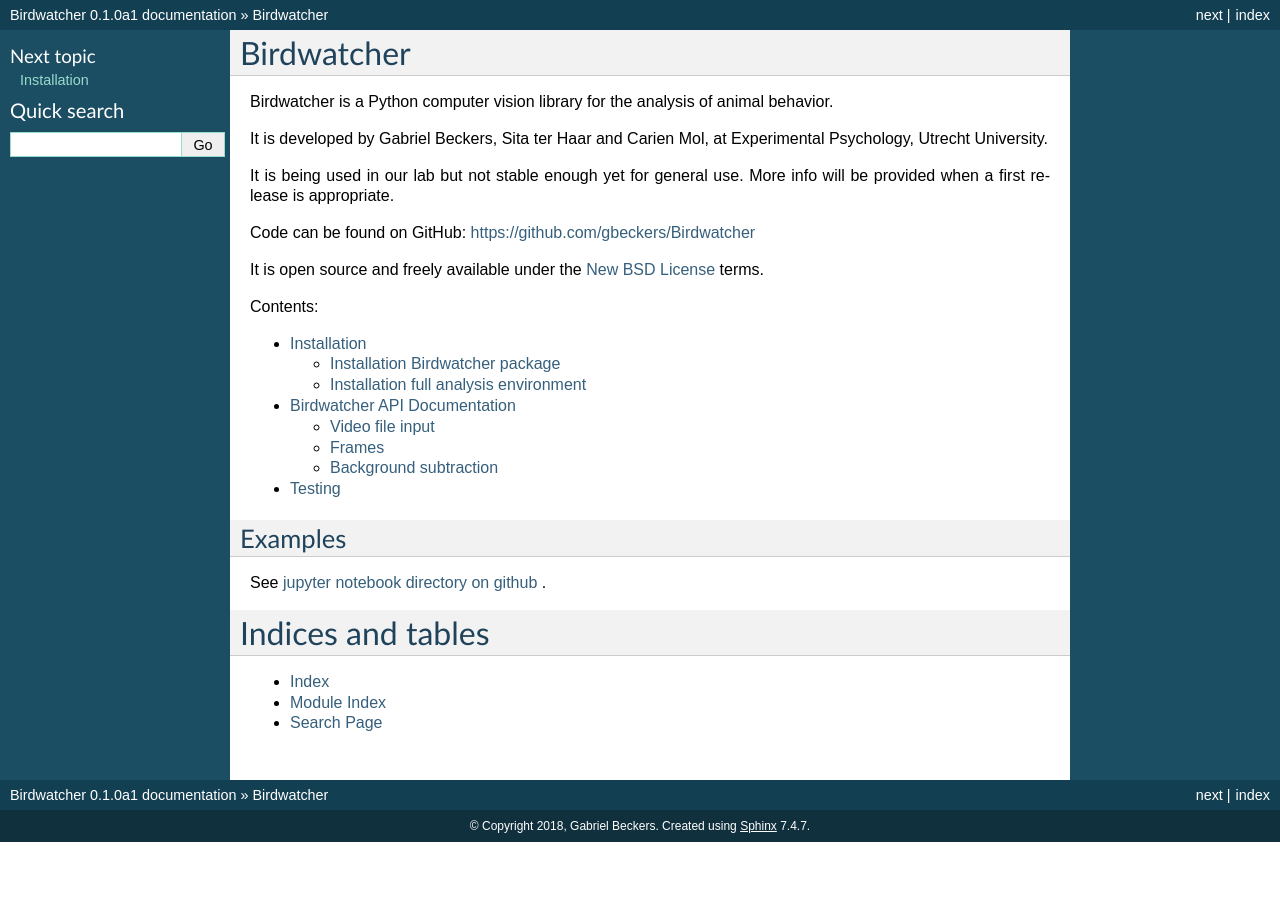
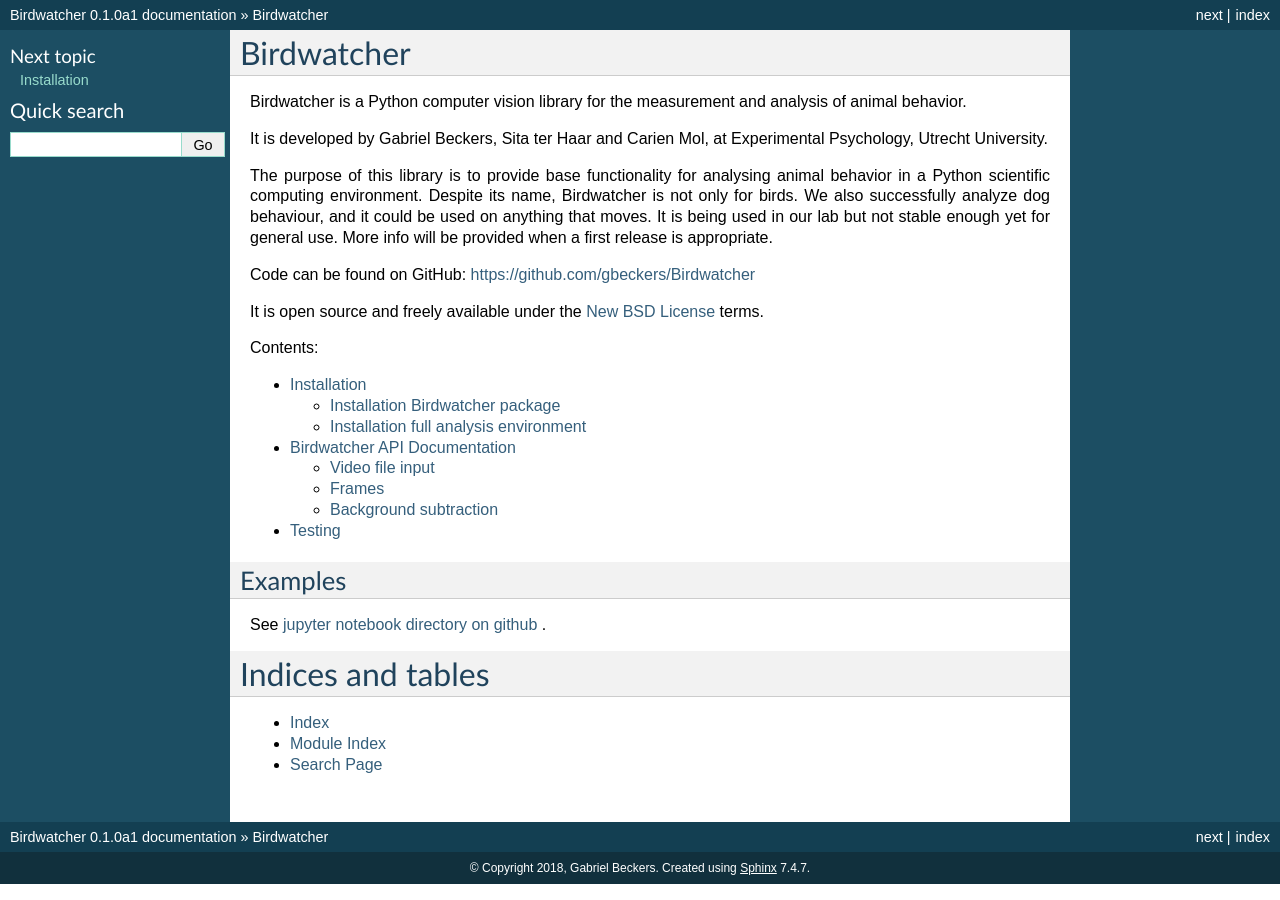
Before and after one commit to gbeckers/Birdwatcher, a Sphinx documentation site: the page built from docs/index.rst, in a window 1280 px wide. Built offline with Sphinx 7.4.7, drawn with Linux system fonts in a browser that asks for light colours.

Commit message:
improved doc

```diff
--- a/docs/index.rst
+++ b/docs/index.rst
@@ -6,14 +6,18 @@
 Birdwatcher
 ===========
 
-Birdwatcher is a Python computer vision library for the analysis of animal
-behavior.
+Birdwatcher is a Python computer vision library for the measurement and
+analysis of animal behavior.
 
 It is developed by Gabriel Beckers, Sita ter Haar and Carien Mol, at
 Experimental Psychology, Utrecht University.
 
-It is being used in our lab but not stable enough yet for general use. More
-info will be provided when a first release is appropriate.
+The purpose of this library is to provide base functionality for analysing
+animal behavior in a Python scientific computing environment. Despite its
+name, Birdwatcher is not only for birds. We also successfully analyze dog
+behaviour, and it could be used on anything that moves. It is being used in our
+lab but not stable enough yet for general use. More info will be provided when
+a first release is appropriate.
 
 Code can be found on GitHub: https://github.com/gbeckers/Birdwatcher
 
```
